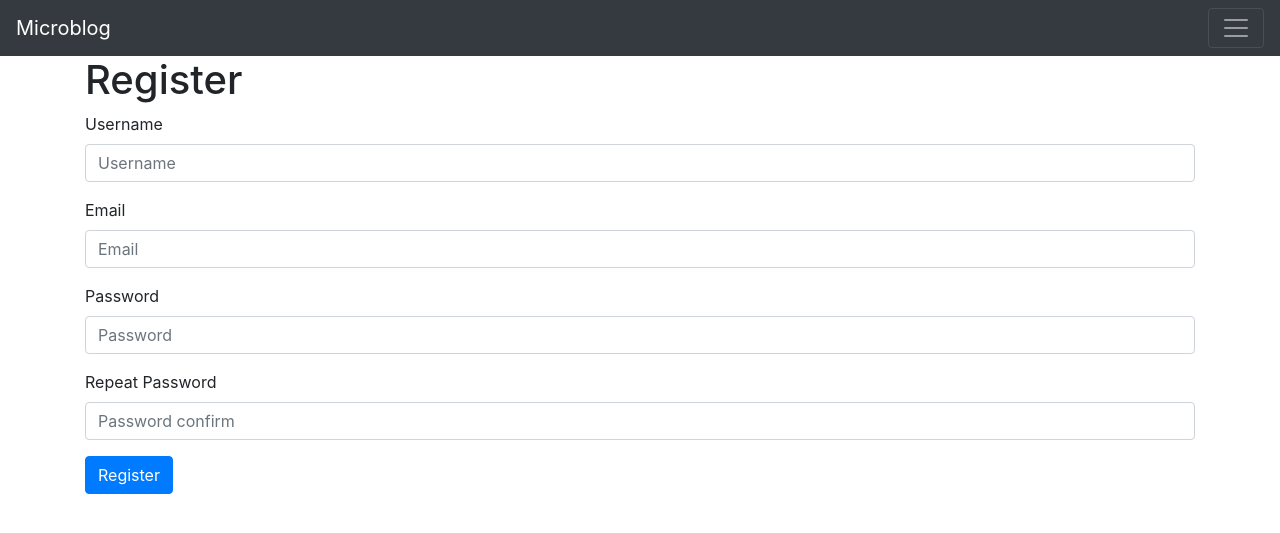
After one commit to tiechel/flask-mega-tutorial, a Flask app: page /register in a window 1280 px wide. The commit adds this page. Shown: the top 533 px of the page. Run offline with Flask 2, Linux system fonts and the light colour scheme; some libraries are stand-ins or nearby versions.

Commit message:
finish off Chapter 5: User Logins

```diff
--- a/app/__init__.py
+++ b/app/__init__.py
@@ -2,10 +2,13 @@ from flask import Flask
 from flask_sqlalchemy import SQLAlchemy
 from flask_migrate import Migrate
 from config import Config
+from flask_login import LoginManager
 
 app = Flask(__name__)
 app.config.from_object(Config)
 db = SQLAlchemy(app)
 migrate = Migrate(app, db)
+login = LoginManager(app)
+login.login_view = 'login'
 
 from app import routes, models
--- a/app/forms.py
+++ b/app/forms.py
@@ -1,9 +1,27 @@
 from flask_wtf import FlaskForm
 from wtforms import StringField, PasswordField, BooleanField, SubmitField
-from wtforms.validators import DataRequired
+from wtforms.validators import ValidationError, DataRequired, Email, EqualTo
+from app.models import User
 
 class LoginForm(FlaskForm):
     username = StringField('Username', validators=[DataRequired()])
     password = PasswordField('Password', validators=[DataRequired()])
     remember_me = BooleanField('Remember Me')
     submit = SubmitField('Sign In')
+
+class RegistrationForm(FlaskForm):
+    username = StringField('Username', validators=[DataRequired()])
+    email = StringField('Email', validators=[DataRequired(), Email()])
+    password = PasswordField('Password', validators=[DataRequired()])
+    password2 = PasswordField('Repeat Password', validators=[DataRequired(), EqualTo('password')])
+    submit = SubmitField('Register')
+
+    def validate_username(self, username):
+        user = User.query.filter_by(username=username.data).first()
+        if user is not None:
+            raise ValidationError('Please use different username.')
+
+    def validate_email(self, email):
+        user = User.query.filter_by(email=email.data).first()
+        if user is not None:
+            raise ValidationError('Please use different email address.')
--- a/app/routes.py
+++ b/app/routes.py
@@ -1,28 +1,49 @@
-from flask import render_template, flash, redirect, url_for
-from app import app
-from app.forms import LoginForm
+from flask import render_template, flash, redirect, url_for, request
+from flask_login import current_user, login_user, logout_user, login_required
+from werkzeug.urls import url_parse
+from app import app, db
+from app.forms import LoginForm, RegistrationForm
+from app.models import User, Post
 
 @app.route('/')
 @app.route('/index')
+@login_required
 def index():
-    user = {'username': 'chail'}
-    posts = [
-        {
-            'author': {'username': 'John'},
-            'body': 'Beautiful day.'
-        },
-        {
-            'author': {'username': 'Susan'},
-            'body': 'The earth is mother.'
-        },
-    ]
-    return render_template('index.html.j2', title='Home page', user=user, posts=posts)
+    posts = Post.query.all()
+    return render_template('index.html.j2', title='Home page', posts=posts)
 
 @app.route('/login', methods=['GET', 'POST'])
 def login():
+    if current_user.is_authenticated:
+        return redirect(url_for('index'))
     form = LoginForm()
     if form.validate_on_submit():
-        flash('Login requested for user {}, remember_me={}'.format(form.username.data, form.remember_me.data))
+        user = User.query.filter_by(username=form.username.data).first()
+        if user is None or not user.check_password(form.password.data):
+            flash('Invalid username or password')
+            return redirect(url_for('login'))
+        login_user(user, remember=form.remember_me.data)
+        next_page = request.args.get('next')
+        if not next_page or url_parse(next_page).netloc != '':
+            next_page = url_for('index')
+        return redirect(next_page)
+    return render_template('login.html.j2', title='Sign In', form=form)
+
+@app.route('/logout')
+def logout():
+    logout_user()
+    return redirect(url_for('login'))
+
+@app.route('/register', methods=['GET', 'POST'])
+def register():
+    if current_user.is_authenticated:
         return redirect(url_for('index'))
-
-    return render_template('login.html.j2', title='Sign In', form=form)
+    form = RegistrationForm()
+    if form.validate_on_submit():
+        user = User(username=form.username.data, email=form.email.data)
+        user.set_password(form.password.data)
+        db.session.add(user)
+        db.session.commit()
+        flash('Congratulations, you are now a registed user!')
+        return redirect(url_for('login'))
+    return render_template('register.html.j2', title='Register', form=form)
--- a/app/templates/base.html.j2
+++ b/app/templates/base.html.j2
@@ -19,16 +19,20 @@
             </button>
             <div class="collapse navbar-collapse" id="navbarNav">
                 <ul class="navbar-nav">
-                    {% if 'index' in request.url_rule.rule %}
-                        <li class="nav-item active"><a class="nav-link" href="{{ url_for('index') }}">Home <span class="sr-only">(current)</span></a></li>
+                    {% if current_user.is_anonymous %}
+                        {% if 'login' in request.url_rule.rule %}
+                        <li class="nav-item active"><a href="{{ url_for('login') }}" class="nav-link">Login <span class="sr-only">(current)</span></a></li>
+                        {% else %}
+                        <li class="nav-item"><a href="{{ url_for('login') }}" class="nav-link">Login</a></li>
+                        {% endif %}
                     {% else %}
-                        <li class="nav-item"><a class="nav-link" href="{{ url_for('index') }}">Home</a></li>
-                    {% endif %}
+                        {% if 'index' in request.url_rule.rule %}
+                        <li class="nav-item active"><a href="{{ url_for('index') }}" class="nav-link">Home <span class="sr-only">(current)</span></a></li>
+                        {% else %}
+                        <li class="nav-item"><a href="{{ url_for('index') }}" class="nav-link">Home</a></li>
+                        {% endif %}
 
-                    {% if 'login' in request.url_rule.rule %}
-                        <li class="nav-item active"><a class="nav-link" href="{{ url_for('login') }}">Login <span class="sr-only">(current)</span></a></li>
-                    {% else %}
-                        <li class="nav-item"><a class="nav-link" href="{{ url_for('login') }}">Login</a></li>
+                        <li class="nav-item"><a href="{{ url_for('logout')}}" class="nav-link">Logout</a></li>
                     {% endif %}
                 </ul>
             </div>
--- a/app/templates/index.html.j2
+++ b/app/templates/index.html.j2
@@ -1,7 +1,7 @@
 {% extends "base.html.j2" %}
 
 {% block content %}
-    <h1>Hi, {{ user.username }}</h1>
+    <h1>Hi, {{ current_user.username }}</h1>
     {% for post in posts %}
     <div><p>{{ post.author.username }} says: <b>{{ post.body }}</b></p></div>
     {% endfor %}
--- a/app/templates/login.html.j2
+++ b/app/templates/login.html.j2
@@ -34,4 +34,7 @@
             <p>{{ form.submit(class="btn btn-primary") }}</p>
         </div>
     </form>
+    <p>
+        New User? <a href="{{ url_for('register') }}">Click to Register!</a>
+    </p>
 {% endblock content %}
--- /dev/null
+++ b/app/templates/register.html.j2
@@ -0,0 +1,55 @@
+{% extends "base.html.j2" %}
+
+{% block content %}
+    <h1>Register</h1>
+    <form action="" method="post">
+        {{ form.hidden_tag() }}
+        <div class="form-group">
+            {{ form.username.label }}
+            {% if form.username.errors %}
+                {{ form.username(class="form-control is-invalid", placeholder="Username") }}
+                {% for error in form.username.errors %}
+                <div class="invalid-feedback">{{ error }}</div>
+                {% endfor %}
+            {% else %}
+                {{ form.username(class="form-control", placeholder="Username") }}
+            {% endif %}
+        </div>
+        <div class="form-group">
+            {{ form.email.label }}
+            {% if form.email.errors %}
+                {{ form.email(class="form-control is-invalid", placeholder="Email")}}
+                {% for error in form.email.errors %}
+                <div class="invalid-feedback">{{ error }}</div>
+                {% endfor %}
+            {% else %}
+                {{ form.email(class="form-control", placeholder="Email") }}
+            {% endif %}
+        </div>
+        <div class="form-group">
+            {{ form.password.label }}
+            {% if form.password.errors %}
+                {{ form.password(class="form-control is-invalid", placeholder="Password")}}
+                {% for error in form.password.errors %}
+                <div class="invalid-feedback">{{ error }}</div>
+                {% endfor %}
+            {% else %}
+                {{ form.password(class="form-control", placeholder="Password") }}
+            {% endif %}
+        </div>
+        <div class="form-group">
+            {{ form.password2.label }}
+            {% if form.password2.errors %}
+                {{ form.password2(class="form-control is-invalid", placeholder="Password confirm")}}
+                {% for error in form.password2.errors %}
+                <div class="invalid-feedback">{{ error }}</div>
+                {% endfor %}
+            {% else %}
+                {{ form.password2(class="form-control", placeholder="Password confirm") }}
+            {% endif %}
+        </div>
+        <div class="form-group">
+            <p>{{ form.submit(class="btn btn-primary") }}</p>
+        </div>
+    </form>
+{% endblock content %}
```
Also changed, not shown: app/models.py (+14 -2 lines), app.db, microblog.py (line endings or trailing spaces).
